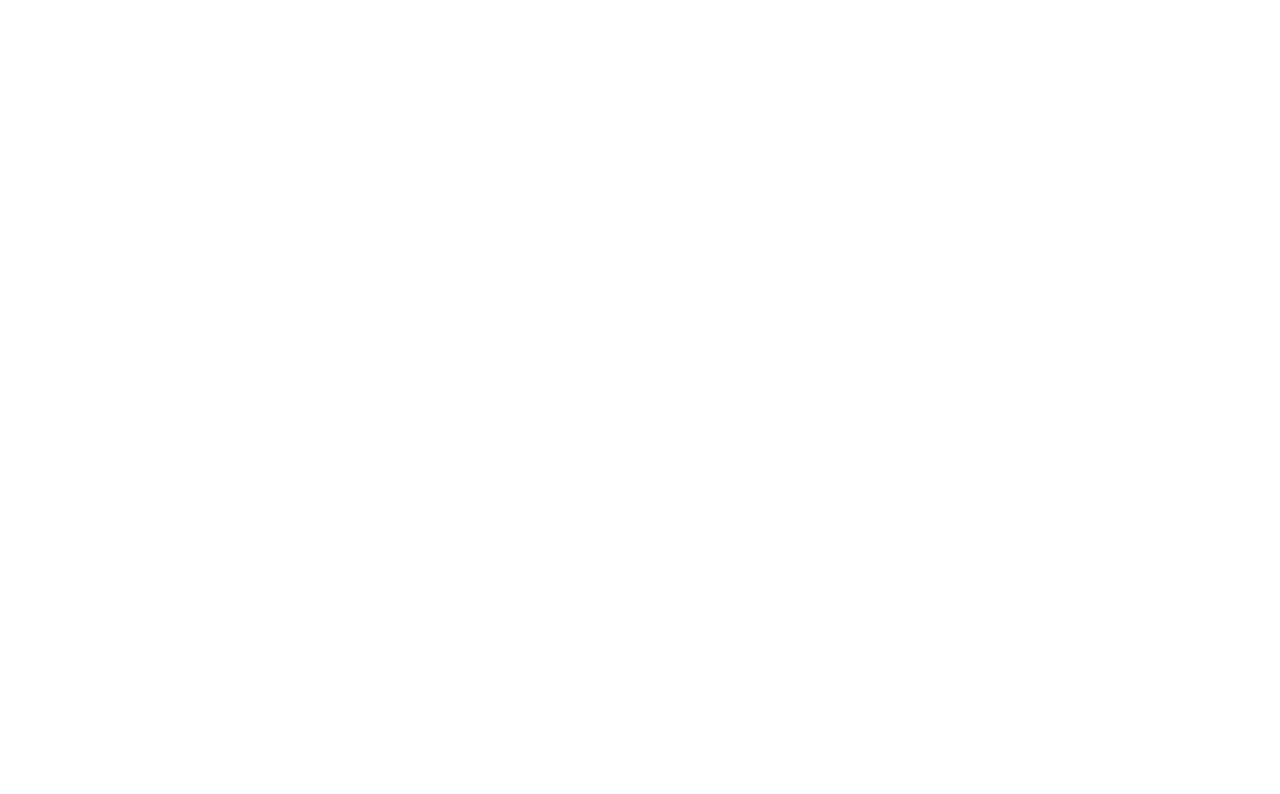
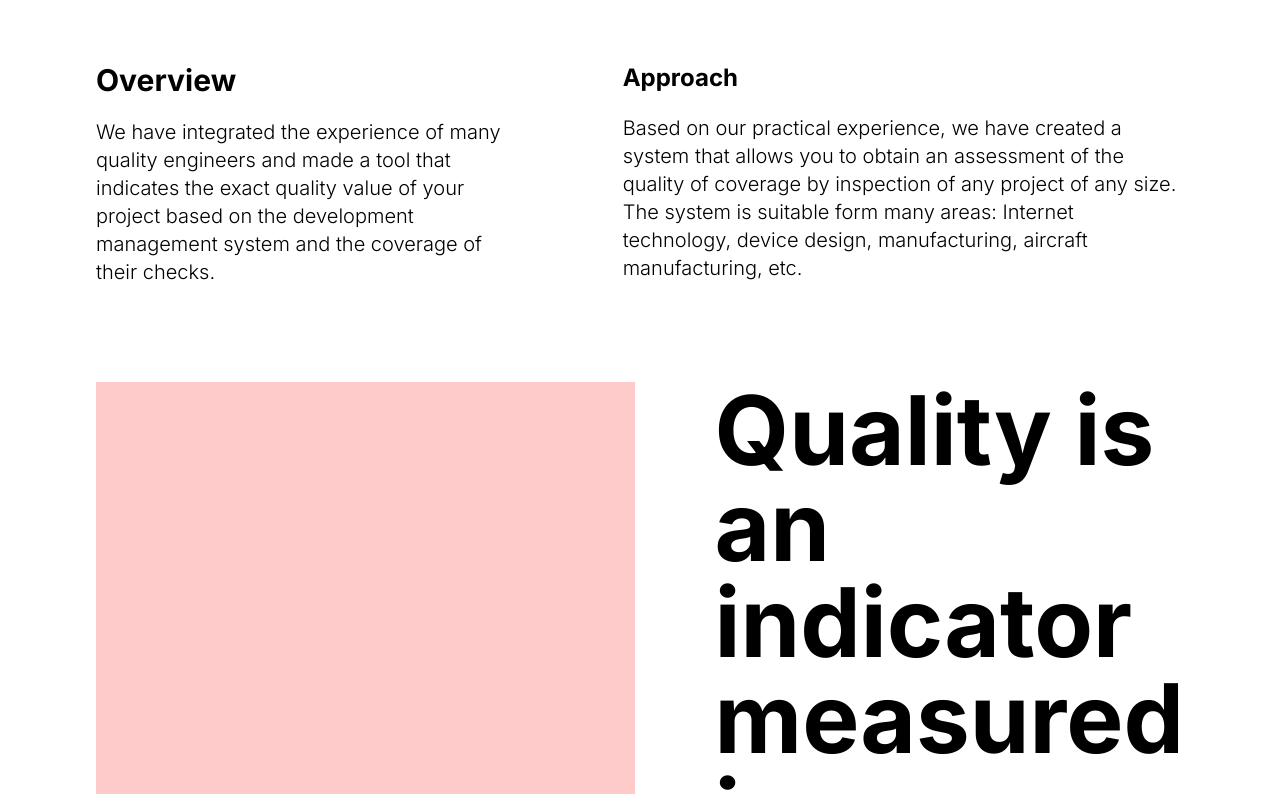
Before and after one commit to neblessed/qms_landing_page, a React (Create React App) app: page / in a window 1280 px wide. Shown: the part 1326-2120 px from the top of the page. Before the commit the page ends 1324 px from the top, so only its background shows below. Built offline with nearby package versions, Linux system fonts and the light colour scheme.

Commit message:
add content on home page

```diff
--- a/src/pages/home/Home.style.css
+++ b/src/pages/home/Home.style.css
@@ -8,3 +8,8 @@
 .featured {
   font-family: 'Inter', sans-serif;
 }
+
+.img-stub {
+  width: 700px;
+  height: 500px;
+}
--- a/src/pages/home/Home.tsx
+++ b/src/pages/home/Home.tsx
@@ -1,5 +1,6 @@
 import HeaderControls from "../../components/header/HeaderControls";
 import './Home.style.css'
+import '../../index.css'
 
 export const HomePage = () => {
     return (
@@ -12,6 +13,27 @@
                 </p>
                 <p className="text-3xl mt-10 text-stone-500 featured font-medium">Organize top-level quality control at all stages <br /> of the development and creation of your dream projects.</p>
                 <div className="block h-96 bg-stone-400 mt-10 rounded-3xl">.</div>
+                <div className="flex justify-center gap-14 text-qms mt-16">
+                    <div className="mr-14">
+                        <p className="text-3xl font-bold mb-3">Overview</p>
+                        <p className="text-xl mt-5">We have integrated the experience of many quality engineers and made a tool that indicates the exact quality value of your project based on the development management system and the coverage of their checks.</p>
+                    </div>
+                    <div>
+                        <p className="text-2xl font-bold mb-3">Approach</p>
+                        <p className="text-xl mt-5">Based on our practical experience, we have created a system that allows you to obtain an assessment of the quality of coverage by inspection of any project of any size. The system is suitable form many areas: Internet technology, device design, manufacturing, aircraft manufacturing, etc.</p>
+                    </div>
+                </div>
+
+                <div className="flex justify-start gap-20 mt-24">
+                    <div className="img-stub bg-red-200">
+                    </div>
+
+                    <div>
+                        <p className="text-8xl featured font-bold"> Quality is an <br /> indicator <br/> measured in <br />numbers</p>
+                        <p className="mt-5 text-3xl text-stone-500">We collect and analyze the <br /> percentage of coverage by test <br /> checks for all the functionality you <br /> have implemented</p>
+                        <button className="btn-qms py-3 px-10 mt-5 mb-10"><a href="/free-trial">Get Started</a></button>
+                    </div>
+                </div>
             </div>
         </>
     );
```
